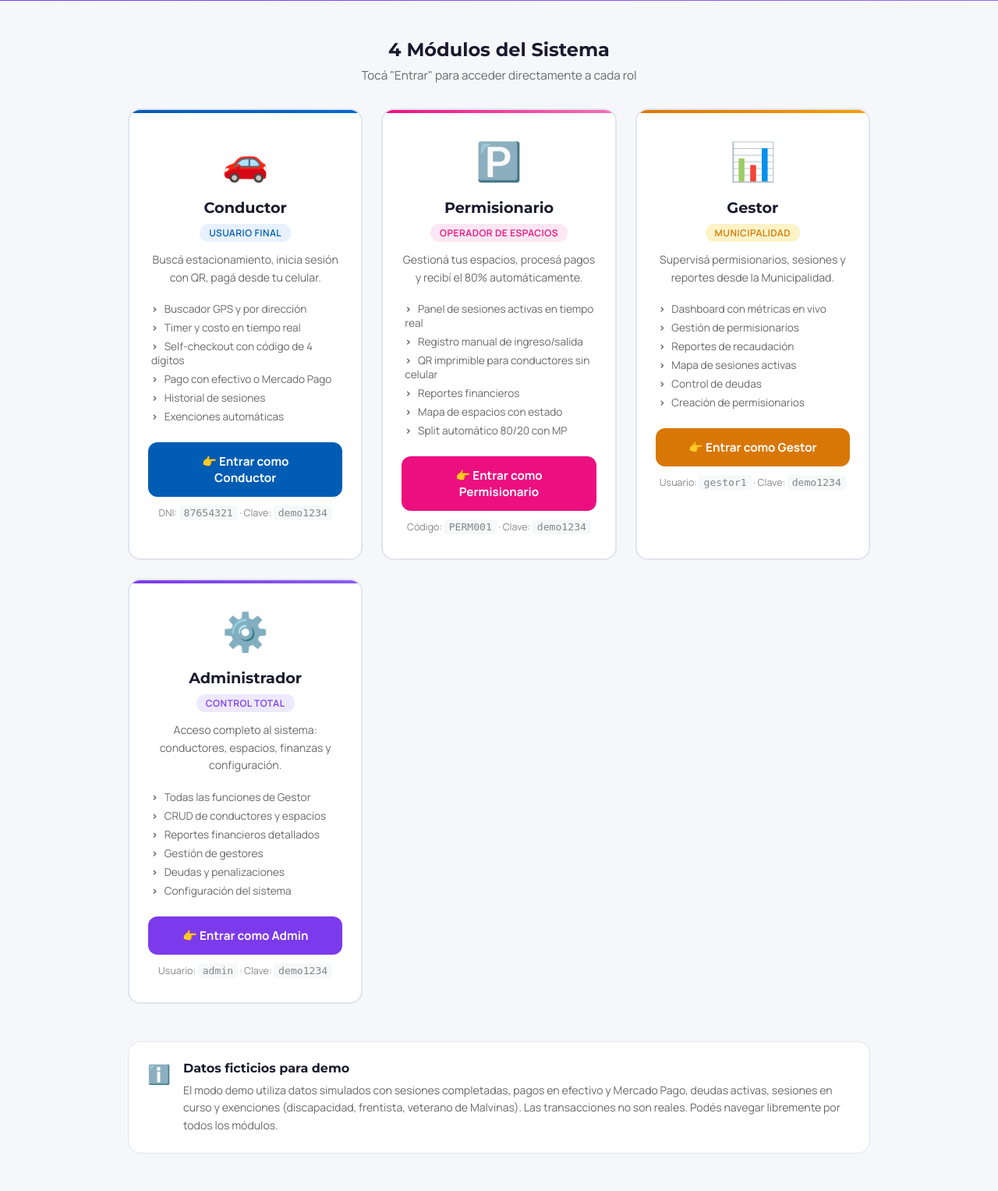
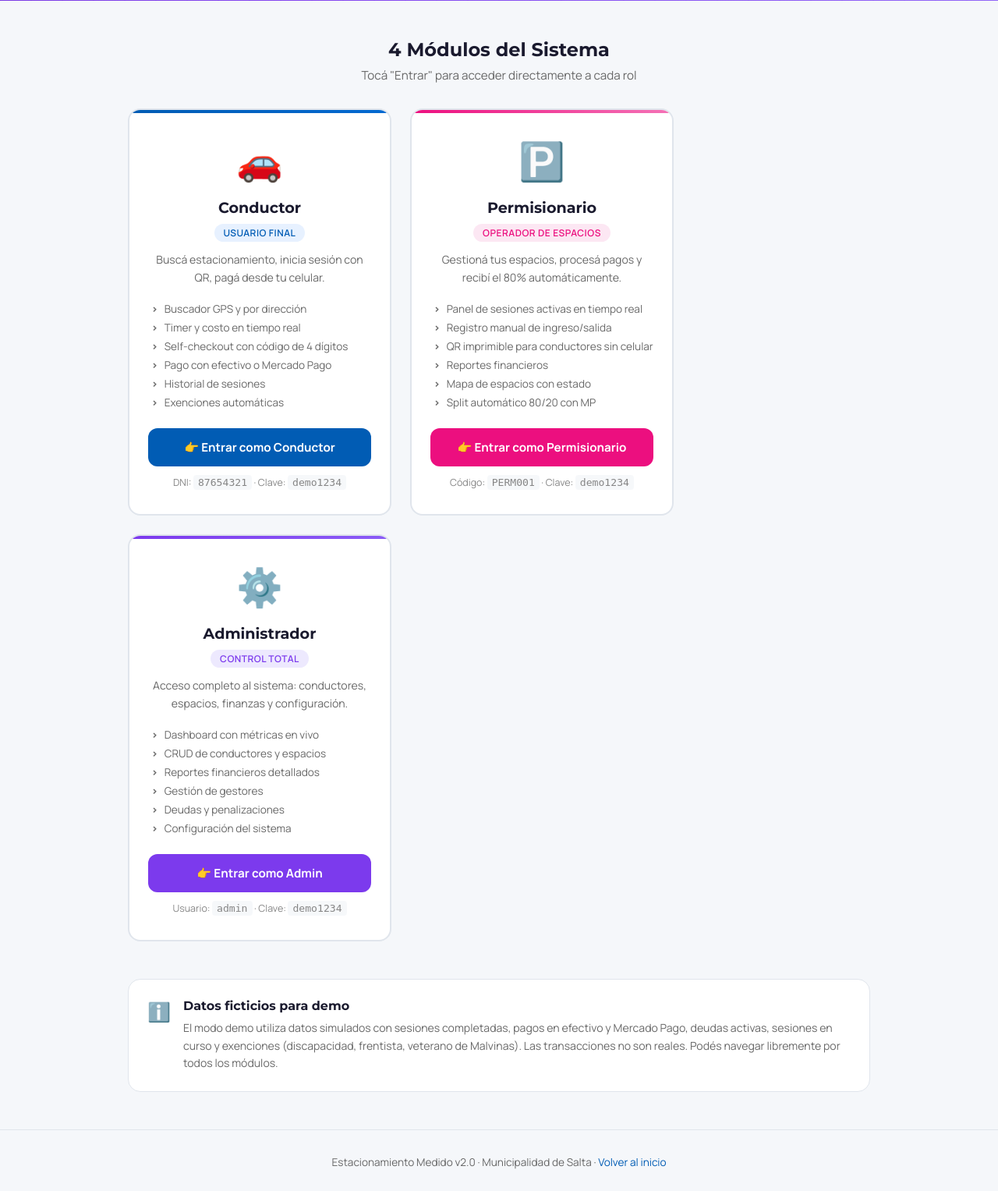
Before and after one commit to gildoadiaz-tech/estacionamiento-medido, a Python web app: template app/templates/demo.html in a window 1280 px wide. Shown: the part 300-1827 px from the top of the page at 78% size. After the commit the page ends 1799 px from the top, so only its background shows below. Run offline with Jinja, Linux system fonts and the light colour scheme; the template is opened without the code that fills it, so the values that code supplies are empty.

Commit message:
feat: remover rol gestor del UI — solo conductor, permisionario y admin

```diff
--- a/app/main.py
+++ b/app/main.py
@@ -215,7 +215,7 @@ app.add_middleware(
     allow_headers=["*"],
 )
 
-PROTECTED_PREFIXES = ("/conductor", "/permisionario", "/gestor", "/admin")
+PROTECTED_PREFIXES = ("/conductor", "/permisionario", "/admin")
 
 @app.middleware("http")
 async def auth_middleware(request: Request, call_next):
@@ -584,9 +584,7 @@ async def permisionario_reservas(request: Request):
     return templates.TemplateResponse(request, "permisionario/reservas.html", {})
 
 
-@app.get("/gestor", response_class=HTMLResponse)
-async def gestor_home(request: Request):
-    return templates.TemplateResponse(request, "gestor/index.html", {})
+
 
 
 @app.get("/admin", response_class=HTMLResponse)
--- a/app/templates/auth/login.html
+++ b/app/templates/auth/login.html
@@ -204,8 +204,6 @@
                         window.location.href = '/conductor';
                     } else if (data.role === 'permisionario') {
                         window.location.href = '/permisionario/panel';
-                    } else if (data.role === 'gestor') {
-                        window.location.href = '/gestor';
                     } else if (data.role === 'admin') {
                         window.location.href = '/admin';
                     } else {
--- a/app/templates/demo.html
+++ b/app/templates/demo.html
@@ -156,7 +156,7 @@
     <div class="section">
         <h2 class="section-title">4 Módulos del Sistema</h2>
         <p class="section-sub">Tocá "Entrar" para acceder directamente a cada rol</p>
-        <div class="modules-grid">
+        <div class="modules-grid" style="max-width:700px;">
             <div class="module-card conductor">
                 <span class="module-icon">&#x1F697;</span>
                 <h3>Conductor</h3>
@@ -191,30 +191,13 @@
                 <div class="credentials">C&oacute;digo: <code>PERM001</code> &middot; Clave: <code>demo1234</code></div>
             </div>
 
-            <div class="module-card gestor">
-                <span class="module-icon">&#x1F4CA;</span>
-                <h3>Gestor</h3>
-                <span class="role-tag">Municipalidad</span>
-                <p class="desc">Supervisá permisionarios, sesiones y reportes desde la Municipalidad.</p>
-                <ul class="module-features">
-                    <li>Dashboard con métricas en vivo</li>
-                    <li>Gestión de permisionarios</li>
-                    <li>Reportes de recaudación</li>
-                    <li>Mapa de sesiones activas</li>
-                    <li>Control de deudas</li>
-                    <li>Creación de permisionarios</li>
-                </ul>
-                <button class="btn-enter" onclick="demoLogin('gestor', this)">&#x1F449; Entrar como Gestor</button>
-                <div class="credentials">Usuario: <code>gestor1</code> &middot; Clave: <code>demo1234</code></div>
-            </div>
-
             <div class="module-card admin">
                 <span class="module-icon">&#x2699;&#xFE0F;</span>
                 <h3>Administrador</h3>
                 <span class="role-tag">Control total</span>
                 <p class="desc">Acceso completo al sistema: conductores, espacios, finanzas y configuración.</p>
                 <ul class="module-features">
-                    <li>Todas las funciones de Gestor</li>
+                    <li>Dashboard con m&eacute;tricas en vivo</li>
                     <li>CRUD de conductores y espacios</li>
                     <li>Reportes financieros detallados</li>
                     <li>Gestión de gestores</li>
@@ -254,21 +237,18 @@
         const DEMO_CREDENTIALS = {
             conductor: { username: '87654321', password: 'demo1234' },
             permisionario: { username: 'PERM001', password: 'demo1234' },
-            gestor: { username: 'gestor1', password: 'demo1234' },
             admin: { username: 'admin', password: 'demo1234' },
         };
 
         const DEMO_REDIRECTS = {
             conductor: '/conductor',
             permisionario: '/permisionario/panel',
-            gestor: '/gestor',
             admin: '/admin',
         };
 
         const DEMO_LABELS = {
             conductor: 'Conductor',
             permisionario: 'Permisionario',
-            gestor: 'Gestor',
             admin: 'Administrador',
         };
 
```
Also changed, not shown: app/templates/index.html (+3 -9 lines).
